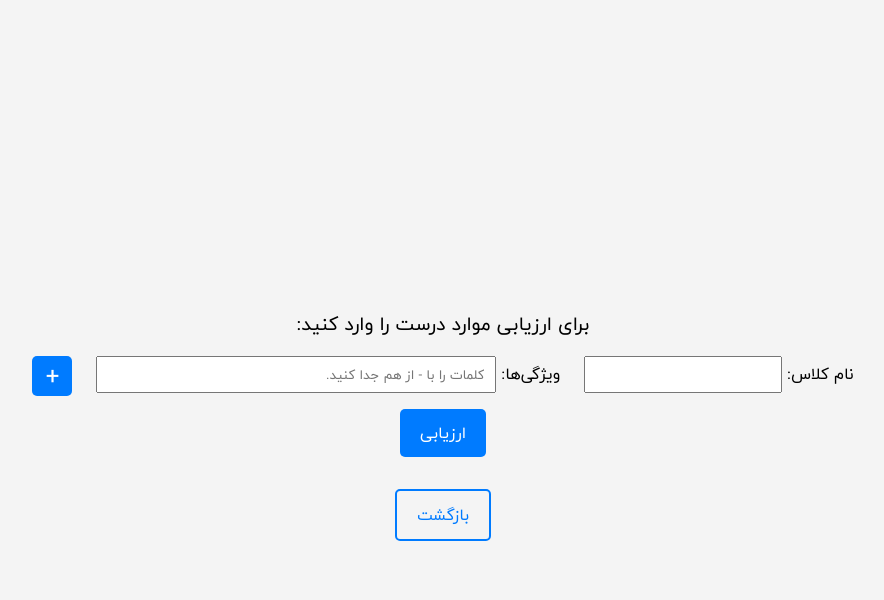
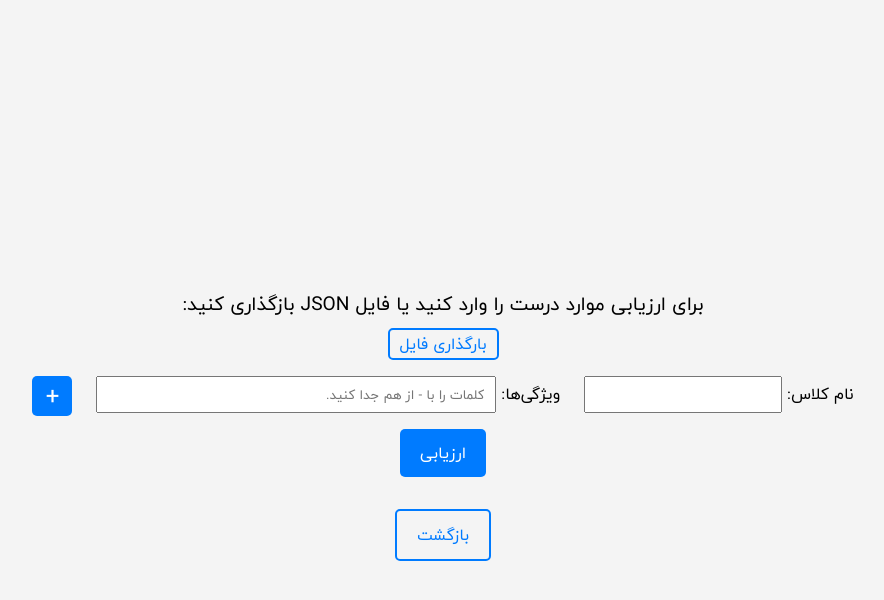
Before and after one commit to aliqb/PR2CD, a Django app: page /ui/result in a window 1280 px wide. Shown: the top 600 px of the page, without its empty margins (197-1081 px from the left). Run offline with Django 4.2, Linux system fonts and the light colour scheme; some web fonts are replaced.

Commit message:
uploading file in templates

```diff
--- a/PR2CD_UI/UI/templates/UI/result.html
+++ b/PR2CD_UI/UI/templates/UI/result.html
@@ -27,7 +27,13 @@
         <!--        </div>-->
     </div>
     <div class="evaluation-container">
-        <p class="evaluation-prompt">برای ارزیابی موارد درست را وارد کنید: </p>
+        <p class="evaluation-prompt">برای ارزیابی موارد درست را وارد کنید یا فایل JSON بازگذاری کنید: </p>
+        <form>
+            <div class="d-flex centering evaluation-file-group">
+                <label for="design-file" class="btn outline file-label">بارگذاری فایل</label>
+                <input id="design-file" type="file" class="d-none" accept="application/json">
+            </div>
+        </form>
         <form method="post" action="{% url 'UI:evaluation' %}">
             {% csrf_token %}
             <div id="classes-container">
@@ -55,10 +61,12 @@
 <script>
     // const plusBtn = document.querySelector('.plus-btn')
     const classesContainer = document.querySelector('#classes-container')
+    const fileInput = document.querySelector('#design-file')
     addClassItem()
-    function addClassItem(event) {
+
+    function addClassItem(className, attributesArr) {
         console.log('gggggggggggg')
-        const  newDiv = document.createElement("div");
+        const newDiv = document.createElement("div");
         newDiv.className = "evaluation-class-item";
 
         // Create the class input
@@ -67,9 +75,12 @@
         const classLabel = document.createElement("label");
         classLabel.innerHTML = "نام کلاس:";
         classLabel.className = "evaluation-label";
-        const  classInput = document.createElement("input");
+        const classInput = document.createElement("input");
         classInput.name = "standard_classes";
         classInput.className = "evaluation-input";
+        if (className){
+            classInput.value = className
+        }
 
         classDiv.appendChild(classLabel);
         classDiv.appendChild(classInput);
@@ -84,6 +95,9 @@
         attrInput.name = "standard_attributes";
         attrInput.className = "attribute-input";
         attrInput.placeholder = 'کلمات را با - از هم جدا کنید.'
+        if(attributesArr){
+            attrInput.value = attributesArr.join(' - ')
+        }
 
         attrDiv.appendChild(attrLabel);
         attrDiv.appendChild(attrInput);
@@ -97,16 +111,37 @@
         plusBtn.type = "button";
         plusBtn.className = "btn plus-btn";
         plusBtn.innerHTML = "+";
-        plusBtn.addEventListener('click',addClassItem)
+        plusBtn.addEventListener('click', event => {
+            event.target.style.visibility = 'hidden'
+
+            addClassItem('', [])
+        })
 
         newDiv.appendChild(plusBtn);
-
-        // Append the new div to the container
-        if(event){
-                    event.target.style.visibility = 'hidden'
-        }
         classesContainer.appendChild(newDiv);
     }
+
+    function onInputFile(event) {
+        classesContainer.innerHTML = ''
+        const file = event.target.files[0]; // Get the first selected file
+        if (file) {
+            const reader = new FileReader();
+            reader.onload = function (e) {
+                try {
+                    const classElements = JSON.parse(e.target.result); // Parse the JSON file content
+                    console.log(classElements)
+                    classElements.forEach(element=>{
+                        addClassItem(element.text, element.attributes )
+                    })
+                } catch (error) {
+                    alert("Error parsing JSON file: " + error.message);
+                }
+            }
+            reader.readAsText(file, "UTF-8"); // Read the file as text
+        }
+    }
+
+    fileInput.addEventListener('change',onInputFile)
 
     // plusBtn.addEventListener('click', addClassItem)
 </script>
--- a/PR2CD_UI/static/styles/index.css
+++ b/PR2CD_UI/static/styles/index.css
@@ -39,6 +39,10 @@ input{
 
 .d-flex {
     display: flex;
+}
+
+.d-none{
+    display: none;
 }
 
 .flex-col {
@@ -117,6 +121,14 @@ input{
     text-align: center;
 }
 
+.file-label{
+    padding: 0px 10px !important;
+    margin-bottom: 8px;
+    display: inline-block;
+}
+
+
+
 .req-input {
     margin-bottom: 1rem;
     width: 800px;
@@ -160,7 +172,7 @@ input{
 
 .evaluation-prompt{
     font-size: 1.2rem;
-    margin-bottom: 1rem;
+    margin-bottom: 0.5rem;
     text-align: center;
 }
 
@@ -192,3 +204,7 @@ input{
     padding: 0;
     font-size: 1.5rem;
 }
+
+.evaluation-file-group{
+    margin-bottom: 0.5rem;
+}
```
Also changed, not shown: PR2CD_UI/UI/templates/UI/index.html (+19 -0 lines). Lines whose indentation alone changed are shown as unchanged.
